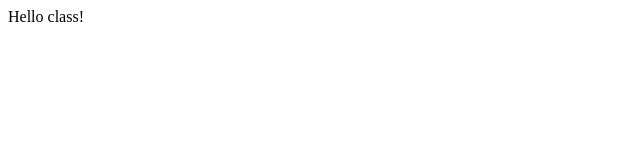
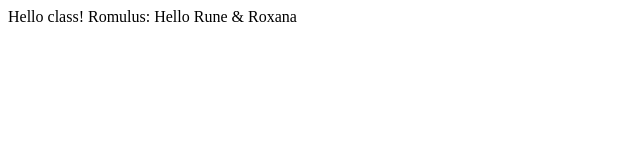
Before and after one commit to RuloKEA/myGitProject, a plain HTML site: page index.html in a window 1280 px wide. Shown: the whole page, without its empty margins (0-640 px from the left). Drawn offline with Linux system fonts and the light colour scheme.

Commit message:
romulus changes

```diff
--- a/index.html
+++ b/index.html
@@ -4,5 +4,6 @@
 </head>
 <body>
  Hello class!
+ Romulus: Hello Rune & Roxana
 </body>
 </html>
```
